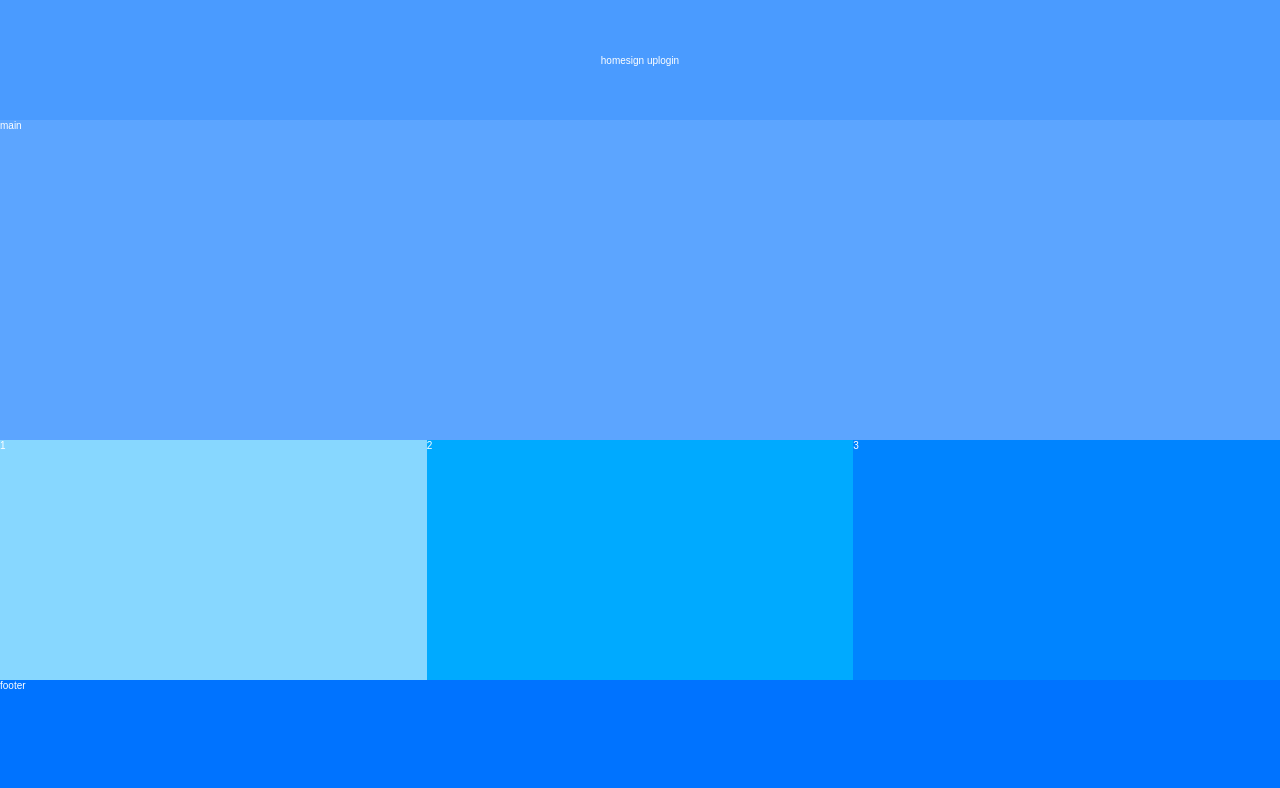
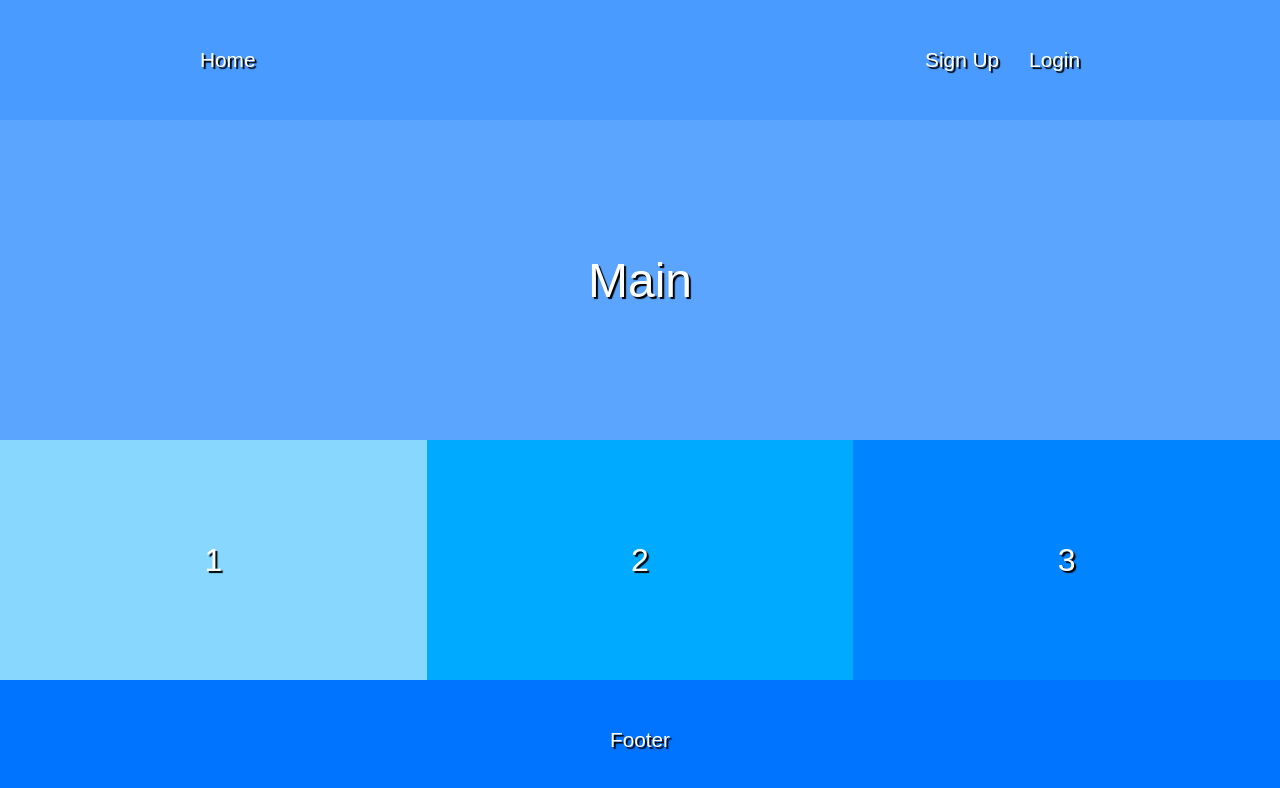
Before and after one commit to markygan123/Grid-Layout-2, a plain HTML site: page index.html in a window 1280 px wide. Drawn offline with Linux system fonts and the light colour scheme.

Commit message:
style: set font-size, content to center

```diff
--- a/style/main.css
+++ b/style/main.css
@@ -9,6 +9,8 @@ body {
 	font-size: 10px;
 	font-family: sans-serif;
 	color: #fff;
+	text-transform: capitalize;
+	text-shadow: 2px 2px 1px black;
 
 	display: grid;
 	grid-template-columns: repeat(3, 1fr);
@@ -33,7 +35,7 @@ header {
 header ul {
 	height: 100%;
 	display: flex;
-	justify-content: center;
+	justify-content: space-between;
 	align-items: center;
 }
 
@@ -41,9 +43,41 @@ header ul li {
 	display: inline;
 }
 
+header ul li:nth-of-type(1) {
+	margin-left: 200px;
+}
+
+header ul li:nth-of-type(2) {
+	margin-left: auto;
+}
+
+header ul li:nth-of-type(3) {
+	margin-left: 30px;
+	margin-right: 200px;
+}
+
+header ul,
+footer {
+	font-size: 1.3rem;
+}
+
+main,
+section,
+footer {
+	display: flex;
+	justify-content: center;
+	align-items: center;
+}
+
 main {
 	grid-area: main;
 	background: #5ca5ff;
+
+	font-size: 3rem;
+}
+
+section {
+	font-size: 2rem;
 }
 
 #section1 {
```
Also changed, not shown: index.html (+3 -0 lines).
